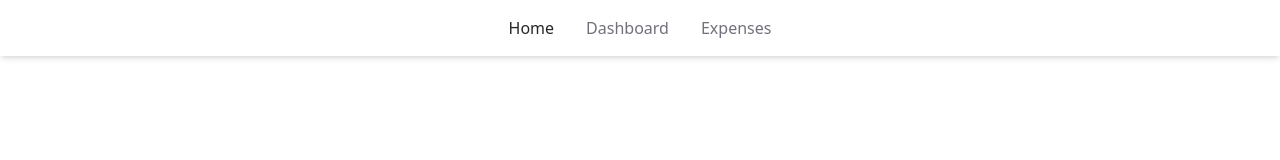
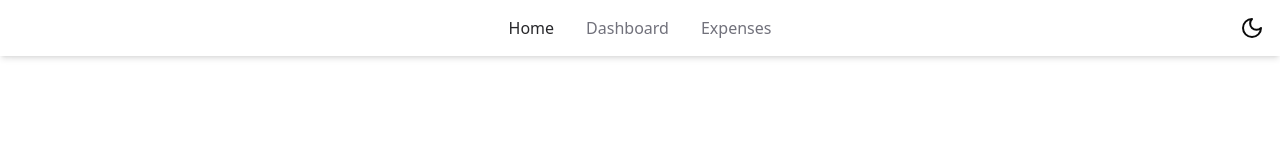
Before and after one commit to emmafrancis09/expense-tracker, a Next.js app: page / in a window 1280 px wide. Shown: the top 160 px of the page. Built offline with nearby package versions, Linux system fonts and the light colour scheme.

Commit message:
Add dark mode toggle

```diff
--- a/app/container/Container.tsx
+++ b/app/container/Container.tsx
@@ -1,5 +1,6 @@
 import React from "react";
 import Navbar from "./Navbar";
+import Darkmode from "@/utils/darkmode/Darkmode";
 
 type Props = {
   children: React.ReactNode;
@@ -10,6 +11,7 @@ export default function Container({ children }: Props) {
     <div className="flex items-center justify-center min-h-screen">
       <header>
         <Navbar />
+        <Darkmode />
       </header>
       <main>{children}</main>
     </div>
--- a/app/layout.tsx
+++ b/app/layout.tsx
@@ -2,6 +2,7 @@ import type { Metadata } from "next";
 import { Geist, Geist_Mono } from "next/font/google";
 import "./globals.css";
 import Container from "./container/Container";
+import { ThemeProvider } from "@/utils/theme/theme-provider";
 
 const geistSans = Geist({
   variable: "--font-geist-sans",
@@ -28,7 +29,14 @@ export default function RootLayout({
       <body
         className={`${geistSans.variable} ${geistMono.variable} antialiased`}
       >
-        <Container>{children}</Container>
+        <ThemeProvider
+          attribute="class"
+          defaultTheme="system"
+          enableSystem
+          disableTransitionOnChange
+        >
+          <Container>{children}</Container>
+        </ThemeProvider>
       </body>
     </html>
   );
--- a/package.json
+++ b/package.json
@@ -12,8 +12,10 @@
     "@radix-ui/react-slot": "^1.1.2",
     "class-variance-authority": "^0.7.1",
     "clsx": "^2.1.1",
+    "icons": "^1.0.0",
     "lucide-react": "^0.476.0",
     "next": "15.2.0",
+    "next-themes": "^0.4.4",
     "react": "^19.0.0",
     "react-dom": "^19.0.0",
     "tailwind-merge": "^3.0.2",
--- /dev/null
+++ b/utils/darkmode/Darkmode.tsx
@@ -0,0 +1,23 @@
+"use client";
+
+import { Moon, Sun } from "lucide-react";
+import { useTheme } from "next-themes";
+import React from "react";
+
+export default function Darkmode() {
+  const { theme, setTheme } = useTheme();
+  const toggleTheme = () => {
+    setTheme(theme === "dark" ? "light" : "dark");
+  };
+  return (
+    <div className="fixed top-0 right-0 p-4">
+      <button type="button" onClick={() => toggleTheme()}>
+        {theme === "dark" ? (
+          <Sun className="cursor-pointer" />
+        ) : (
+          <Moon className="cursor-pointer" />
+        )}
+      </button>
+    </div>
+  );
+}
--- /dev/null
+++ b/utils/theme/theme-provider.tsx
@@ -0,0 +1,11 @@
+"use client";
+
+import * as React from "react";
+import { ThemeProvider as NextThemesProvider } from "next-themes";
+
+export function ThemeProvider({
+  children,
+  ...props
+}: React.ComponentProps<typeof NextThemesProvider>) {
+  return <NextThemesProvider {...props}>{children}</NextThemesProvider>;
+}
```
Also changed, not shown: 1 other file (tests, documents, lock files or other folders).
